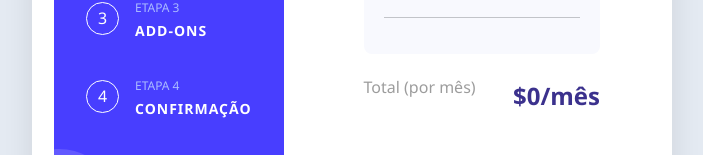
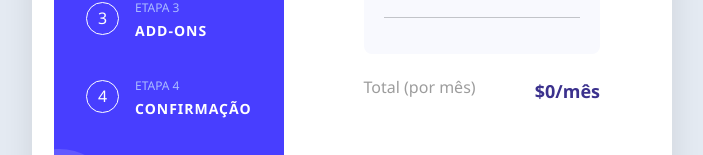
Before and after one commit to MiguelAlexandreTorresGomes/projeto-formulario, an Angular app: page /confirmacao in a window 1280 px wide. Shown: the part 240-395 px from the top of the page, without its empty margins (288-991 px from the left). Built offline with nearby package versions, Linux system fonts and the light colour scheme.

Commit message:
:bug: fix: confirmacao recebe valor final

```diff
--- a/src/app/components/confirmacao/confirmacao.component.html
+++ b/src/app/components/confirmacao/confirmacao.component.html
@@ -7,14 +7,14 @@
 
     <div class="summary-box">
       <!-- Plano selecionado -->
-      <div *ngIf="user?.planos"
-           class="plan mb-3 d-flex justify-content-between align-items-center"
-           style="font-weight: 700; color: #0A3459;">
+      <div *ngIf="user?.planos" class="plan mb-3 d-flex justify-content-between align-items-center"
+        style="font-weight: 700; color: #0A3459;">
         <div class="d-flex flex-column">
           <div>{{ user.planos.name }} ({{ user.isAnnual ? 'anual' : 'mensal' }})</div>
-           <span (click)="changePlan()" style="font-weight: 400; color: #3b318d; font-size: 14px; text-decoration: underline;">
-      Escolha
-           </span>
+          <span (click)="changePlan()"
+            style="font-weight: 400; color: #3b318d; font-size: 14px; text-decoration: underline;">
+            Escolha
+          </span>
         </div>
         <div>
           ${{ user.isAnnual ? user.planos.priceAnnual : user.planos.monthlyPrice }}/{{ user.isAnnual ? 'ano' : 'mês' }}
@@ -24,8 +24,7 @@
       <hr>
 
       <!-- Serviços extras -->
-      <div *ngFor="let servico of user?.addons"
-           class="plan mb-3 d-flex justify-content-between align-items-center">
+      <div *ngFor="let servico of user?.addons" class="plan mb-3 d-flex justify-content-between align-items-center">
         <div class="d-flex align-items-center">
           <h6>{{ servico.name }}</h6>
         </div>
@@ -34,10 +33,10 @@
       </div>
     </div>
 
-<div class="total mt-4">
+    <div class="total mt-4">
       <h6>Total (por {{ user.isAnnual ? 'ano' : 'mês' }})</h6>
-      <span style="color: #3b318d; font-weight: 600; font-size: 24px;">
-        ${{ totalPrice }}/{{ user?.isAnnual ? 'ano' : 'mês' }}
+      <span style="color: #3b318d; font-weight: 600; font-size: 18px;">
+        ${{ getTotalPrice() }}/{{ user?.isAnnual ? 'ano' : 'mês' }}
       </span>
     </div>
   </div>
--- a/src/app/components/confirmacao/confirmacao.component.ts
+++ b/src/app/components/confirmacao/confirmacao.component.ts
@@ -12,19 +12,31 @@ import { NavigationService } from '../../services/navigation.service';
 })
 export class ConfirmacaoComponent {
   user: User | null = null;
-  totalPrice: number = 0;
+  // totalPrice: number = 0;
 
   constructor(private userService: UserService, private navigationService: NavigationService) { }
 
   ngOnInit(): void {
-    this.userService.user$.subscribe(user => {
-      this.user = user;
-      this.totalPrice = this.userService.getTotalPrice();
-    });
-
+    this.user = this.userService.getUser();
+    if (!this.user) {
+      this.user = new User();
+      this.userService.setUser(this.user);
+    }
+    console.log('Usuário recebido na tela de confirmacao:', this.user);
   }
   changePlan() {
     this.navigationService.navigateToStep(2);
   }
+  getTotalPrice(){
+    if (!this.user || !this.user.planos) return 0;
+
+    const planoPrice = this.user.isAnnual ? this.user.planos.priceAnnual : this.user.planos.monthlyPrice;
+    const addonsPrice = this.user.addons?.reduce(
+      (total, a) => total + (this.user.isAnnual ? a.priceAnnual : a.monthlyPrice),
+      0
+    ) ?? 0;
+
+    return planoPrice + addonsPrice;
+  }
 
 }
--- a/src/app/services/user.service.ts
+++ b/src/app/services/user.service.ts
@@ -27,15 +27,15 @@ export class UserService {
   }
 
 
-  getTotalPrice(): number {
-    if (!this._user || !this._user.planos) return 0;
+  // getTotalPrice(): number {
+  //   if (!this._user || !this._user.planos) return 0;
 
-    const planoPrice = this._user.isAnnual ? this._user.planos.priceAnnual : this._user.planos.monthlyPrice;
-    const addonsPrice = this._user.addons?.reduce(
-      (total, a) => total + (this._user.isAnnual ? a.priceAnnual : a.monthlyPrice),
-      0
-    ) ?? 0;
+  //   const planoPrice = this._user.isAnnual ? this._user.planos.priceAnnual : this._user.planos.monthlyPrice;
+  //   const addonsPrice = this._user.addons?.reduce(
+  //     (total, a) => total + (this._user.isAnnual ? a.priceAnnual : a.monthlyPrice),
+  //     0
+  //   ) ?? 0;
 
-    return planoPrice + addonsPrice;
-  }
+  //   return planoPrice + addonsPrice;
+  // }
 }
```
